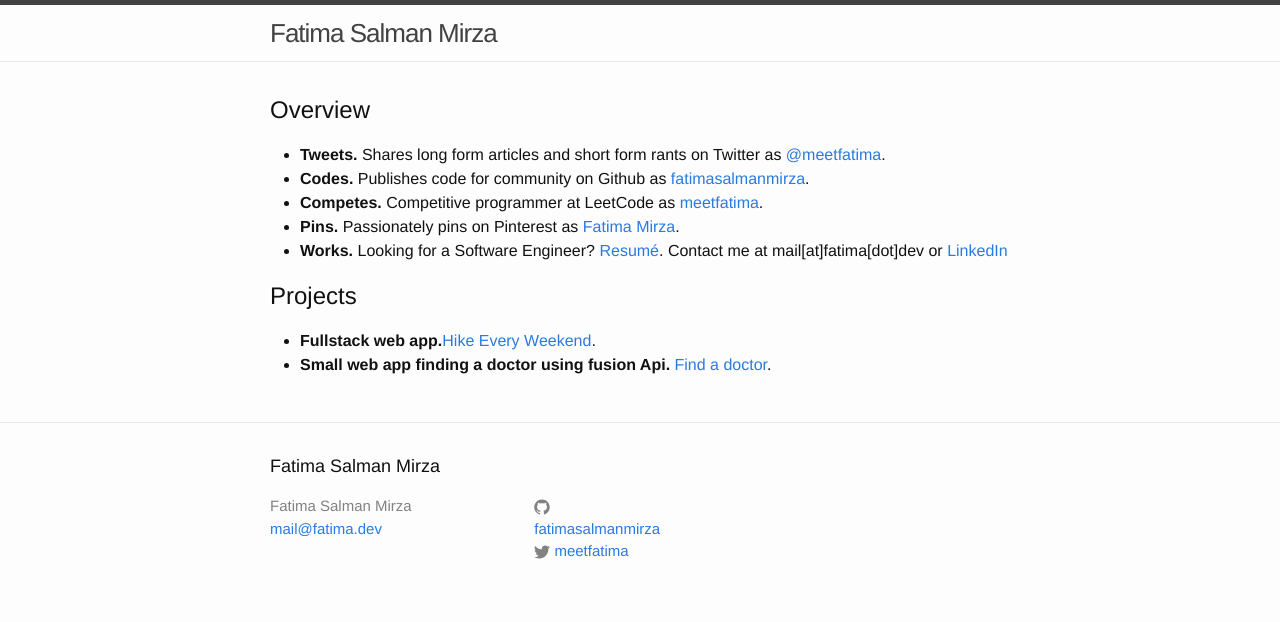
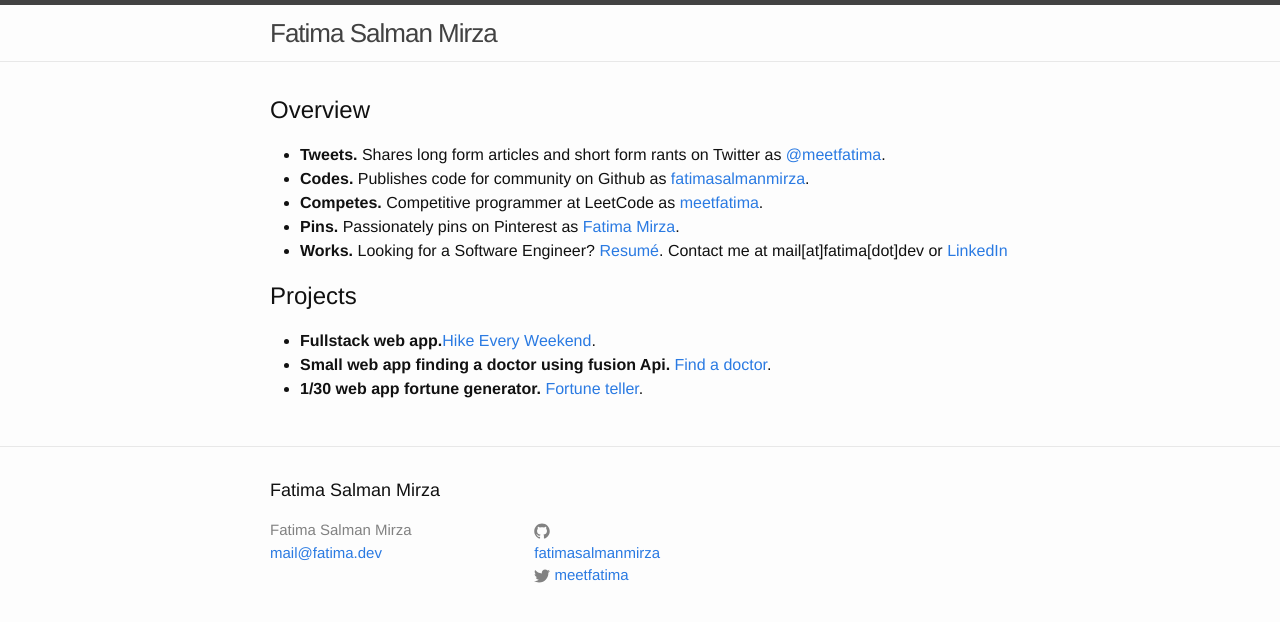
Before and after one commit to fatimasalmanmirza/fatimasalmanmirza.github.io, a Jekyll site: the page built from index.html, in a window 1280 px wide. Shown: the top 622 px of the page. Built offline with Jekyll 4.4.1, drawn with Linux system fonts in a browser that asks for light colours.

Commit message:
Update index.html

```diff
--- a/index.html
+++ b/index.html
@@ -18,5 +18,6 @@
   <ul>
     <li><b>Fullstack web app.</b><a href="https://github.com/fatimasalmanmirza/project-hiking-trails">Hike Every Weekend</a>.</li>
     <li><b>Small web app finding a doctor using fusion Api.</b> <a href="https://fatima-doc-proj.herokuapp.com/">Find a doctor</a>.</li>
+    <li><b>1/30 web app fortune generator.</b> <a href="https://pick-a-color.herokuapp.com/pick_color.html/">Fortune teller</a>.
   </ul>
 </div>
```
